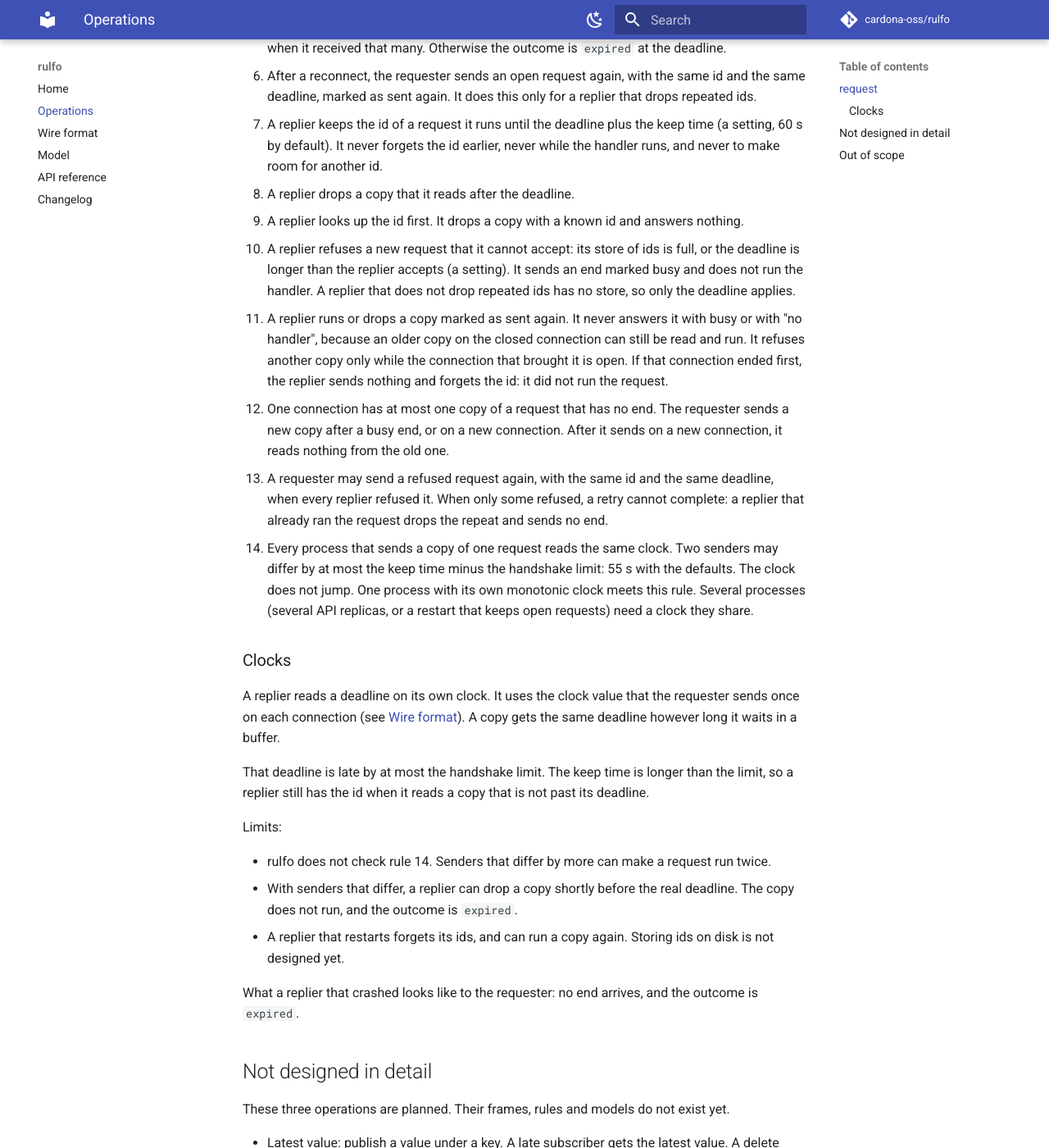
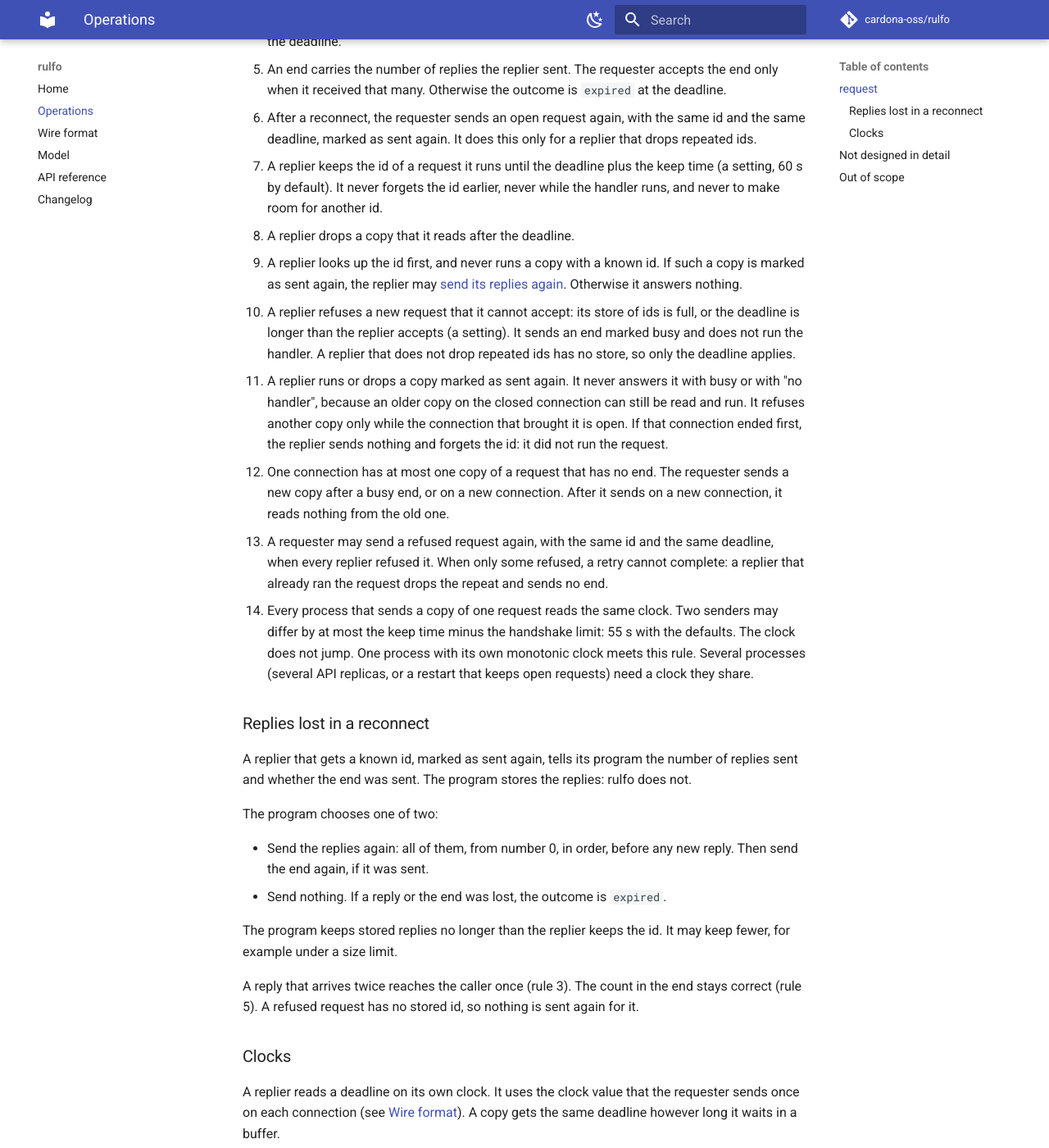
Before and after one commit to jorgeecardona/rulfo, an MkDocs documentation site: the page built from docs/operations.md, in a window 1280 px wide and 1400 px high, scrolled down 979 px. Shown: the whole window at 82% size. Built offline with MkDocs 1.6.1 and Material for MkDocs 9.7.7, drawn with Linux system fonts in a browser that asks for light colours; comment, search, counter and statistics services are not loaded; some of the changed text lies outside the part shown.

Commit message:
docs: let a replier send its replies again after a repeated request
A repeat of a known id got no answer, so replies or an end lost in a reconnect
ended in expired. The program stores replies and sends all of them again; the
requester takes only the next number from each replier.

```diff
--- a/docs/operations.md
+++ b/docs/operations.md
@@ -22,7 +22,9 @@ Rules:
 
 1. A request has a deadline: a time on the requester's clock. There is no request without one.
 2. A request has an id, chosen by the requester. 16 bytes. A replier runs one id at most once.
-3. A reply carries the id of its request. A reply for an unknown or ended id is dropped.
+3. A reply carries the id of its request and its number, from 0. The requester drops a reply for
+   an unknown or ended id. From one replier it takes only the next number: it drops a number it
+   already has, and a higher one.
 4. A replier is not required to reply. It is required to end. A replier that never ends is
    covered by the deadline.
 5. An end carries the number of replies the replier sent. The requester accepts the end only when
@@ -33,7 +35,9 @@ Rules:
    60 s by default). It never forgets the id earlier, never while the handler runs, and never to
    make room for another id.
 8. A replier drops a copy that it reads after the deadline.
-9. A replier looks up the id first. It drops a copy with a known id and answers nothing.
+9. A replier looks up the id first, and never runs a copy with a known id. If such a copy is
+   marked as sent again, the replier may [send its replies again](#replies-lost-in-a-reconnect).
+   Otherwise it answers nothing.
 10. A replier refuses a new request that it cannot accept: its store of ids is full, or the
     deadline is longer than the replier accepts (a setting). It sends an end marked busy and does
     not run the handler. A replier that does not drop repeated ids has no store, so only the
@@ -52,6 +56,23 @@ Rules:
     at most the keep time minus the handshake limit: 55 s with the defaults. The clock does not
     jump. One process with its own monotonic clock meets this rule. Several processes (several
     API replicas, or a restart that keeps open requests) need a clock they share.
+
+### Replies lost in a reconnect
+
+A replier that gets a known id, marked as sent again, tells its program the number of replies sent
+and whether the end was sent. The program stores the replies: rulfo does not.
+
+The program chooses one of two:
+
+- Send the replies again: all of them, from number 0, in order, before any new reply. Then send
+  the end again, if it was sent.
+- Send nothing. If a reply or the end was lost, the outcome is `expired`.
+
+The program keeps stored replies no longer than the replier keeps the id. It may keep fewer, for
+example under a size limit.
+
+A reply that arrives twice reaches the caller once (rule 3). The count in the end stays correct
+(rule 5). A refused request has no stored id, so nothing is sent again for it.
 
 ### Clocks
 
```
Also changed, not shown: CHANGELOG.md (+2 -0 lines), docs/wire-format.md (+4 -2 lines).
